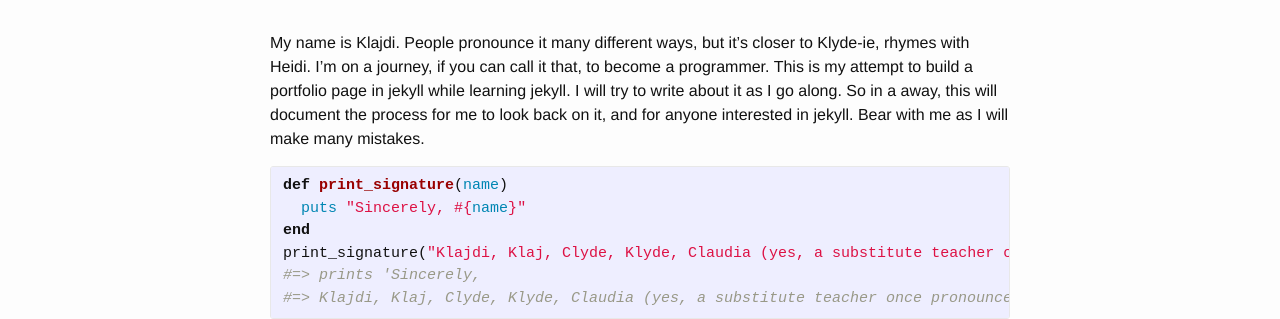
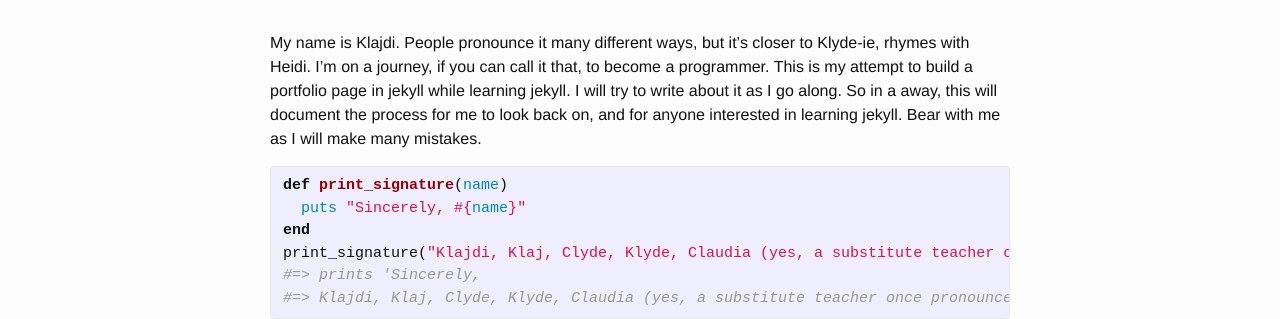
Before and after one commit to kbejko/kbejko.github.io, a Jekyll site: the page built from _posts/2015-09-05-welcome-to-jekyll-and-klyde.markdown, in a window 1280 px wide. Shown: the part 169-488 px from the top of the page. Built offline with Jekyll 4.4.1, drawn with Linux system fonts in a browser that asks for light colours.

Commit message:
First post, modify config file

```diff
--- a/_config.yml
+++ b/_config.yml
@@ -8,4 +8,5 @@
 github_username:  kbejko
 
 # Build settings
-markdown: kramdown
+
+highlighter: pygments
--- a/_posts/2015-09-05-welcome-to-jekyll-and-klyde.markdown
+++ b/_posts/2015-09-05-welcome-to-jekyll-and-klyde.markdown
@@ -4,7 +4,7 @@
 date:   2015-09-05 10:22:25
 categories: jekyll update
 ---
-My name is Klajdi. People pronounce it many different ways, but it’s closer to Klyde-ie, rhymes with Heidi. I’m on a journey, if you can call it that, to become a programmer. This is my attempt to build a portfolio page in jekyll while learning jekyll. I will try to write about it as I go along. So in a away, this will document the process for me to look back on it, and for anyone interested in jekyll. Bear with me as I will make many mistakes.
+My name is Klajdi. People pronounce it many different ways, but it’s closer to Klyde-ie, rhymes with Heidi. I’m on a journey, if you can call it that, to become a programmer. This is my attempt to build a portfolio page in jekyll while learning jekyll. I will try to write about it as I go along. So in a away, this will document the process for me to look back on, and for anyone interested in learning jekyll. Bear with me as I will make many mistakes.
 
 
 {% highlight ruby %}
```
Also changed, not shown: _posts/2015-09-06-first-jekyll-post.markdown (added, +22 -0 lines), _posts/2015-09-06-initial-jekyll-setup.markdown (deleted, +0 -11 lines).
